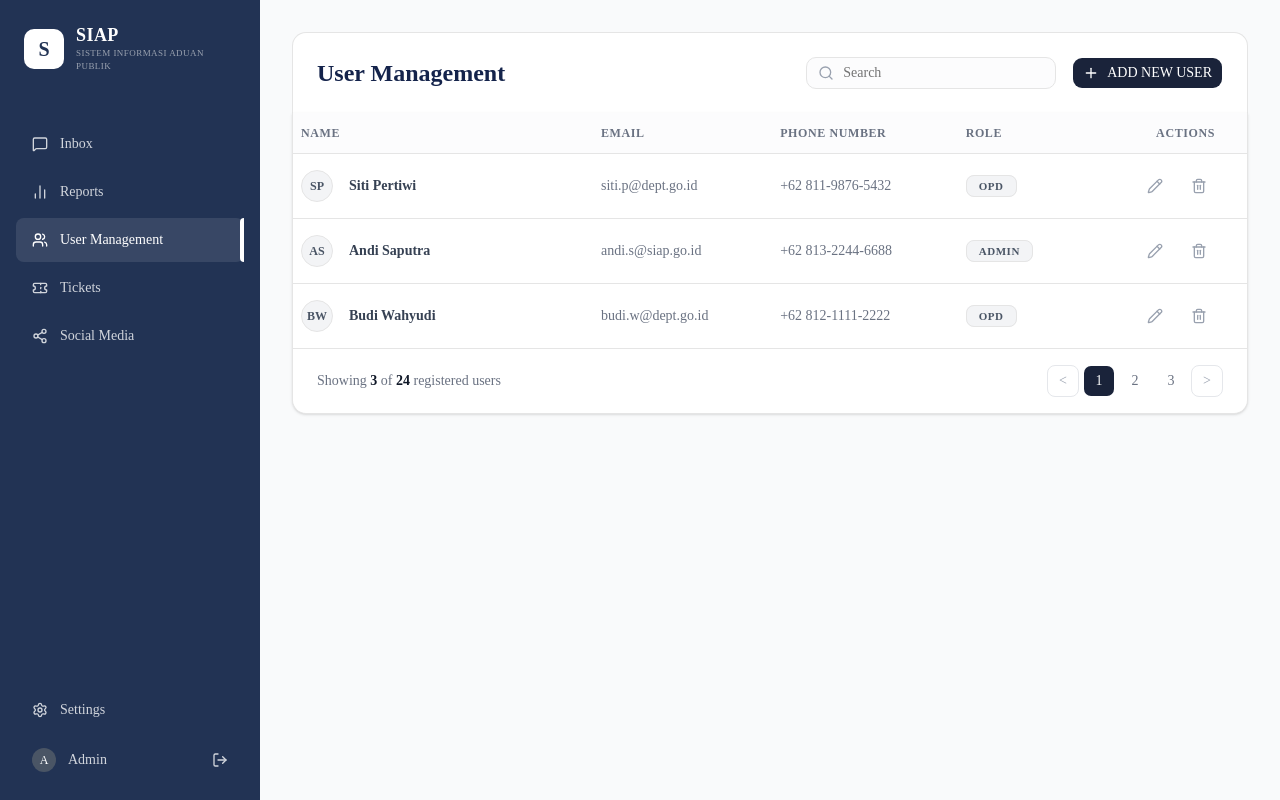
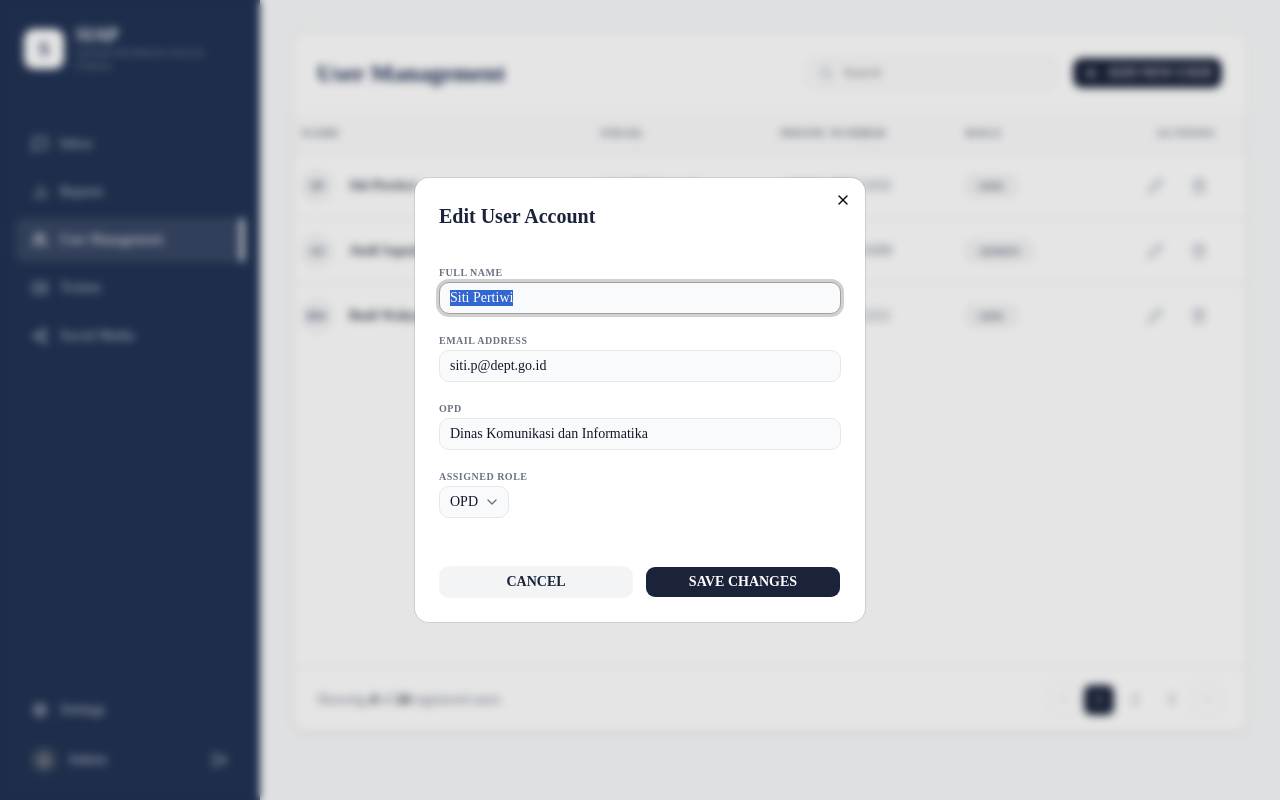
Before and after one commit to hibahsiap/SIAP, a Next.js app: page /admin/usermanagement in a window 1280 px wide. Both pictures are taken after a click on the button 1155 px from the left and 185 px from the top of the page. Built offline with nearby package versions, Linux system fonts and the light colour scheme.

Commit message:
feat: usermanagement-deleteedituser

```diff
--- a/app/admin/usermanagement/page.tsx
+++ b/app/admin/usermanagement/page.tsx
@@ -1,6 +1,11 @@
+"use client" // 1. Wajib ada ini di baris pertama
+
 import { Button } from "@/components/ui/button"
 import { Input } from "@/components/ui/input"
 import ModalAddUser from "@/components/modal-adduser"
+import ModalEditUser from "@/components/modal-edituser"
+import ModalDeleteUser from "@/components/modal-deleteuser"
+import { useUserStore } from "@/store/useUserStore"
 import {
   Table,
   TableBody,
@@ -9,17 +14,20 @@ import {
   TableHeader,
   TableRow,
 } from "@/components/ui/table"
-import { Search, Plus, Pencil, Trash2, FolderOpen } from "lucide-react"
+import { Search, Plus, Pencil, Trash2, Folder, FolderOpen, FileCheck, File, FileText, PlaySquare } from "lucide-react"
 
 // Coba ubah array ini menjadi kosong `const dummyUsers = []`
 // untuk melihat perubahan ke tampilan Empty State!
 const dummyUsers = [
-  { id: "1", name: "Siti Pertiwi", email: "siti.p@dept.go.id", phone: "+62 811-9876-5432", role: "OPD", initials: "SP" },
-  { id: "2", name: "Andi Saputra", email: "andi.s@siap.go.id", phone: "+62 813-2244-6688", role: "ADMIN", initials: "AS" },
-  { id: "3", name: "Budi Wahyudi", email: "budi.w@dept.go.id", phone: "+62 812-1111-2222", role: "OPD", initials: "BW" },
+  { id: "1", name: "Siti Pertiwi", email: "siti.p@dept.go.id", phone: "+62 811-9876-5432", role: "OPD", initials: "SP", opd: "Dinas Komunikasi dan Informatika" },
+  { id: "2", name: "Andi Saputra", email: "andi.s@siap.go.id", phone: "+62 813-2244-6688", role: "ADMIN", initials: "AS", opd: "Sekretariat Daerah" },
+  { id: "3", name: "Budi Wahyudi", email: "budi.w@dept.go.id", phone: "+62 812-1111-2222", role: "OPD", initials: "BW", opd: "Dinas Kesehatan" },
 ]
 
 export default function UserManagementPage() {
+  // 2. Wajib dipanggil di sini agar fungsinya bisa dipakai
+  const { openEditModal, openDeleteModal } = useUserStore()
+
   return (
     <div className="p-8 bg-gray-50 min-h-screen">
       {/* Bagian Header Putih */}
@@ -32,36 +40,70 @@ export default function UserManagementPage() {
             <Search className="absolute left-3 top-1/2 -translate-y-1/2 w-4 h-4 text-gray-400" />
             <Input
               placeholder="Search"
-              className="pl-9 w-[250px] bg-gray-50/50"
+              className="pl-9 w-62.5 bg-gray-50/50"
             />
           </div>
           <ModalAddUser />
         </div>
       </div>
 
-      {/* Area Konten Utama (Conditional Rendering) */}
-      <div className="bg-white border border-t-0 rounded-b-xl overflow-hidden shadow-sm">
+      {/* Area Konten Utama */}
+      <div className="bg-white border border-t-0 rounded-b-xl flex flex-col shadow-sm h-[calc(100vh-180px)]">
 
-        {/* LOGIKA IF-ELSE: Jika data kosong, tampilkan ilustrasi. Jika ada, tampilkan tabel */}
+        {/* Area Atas: Tabel atau Empty State (mengisi sisa ruang yang ada) */}
+        <div className="flex-1 overflow-auto">
           {dummyUsers.length === 0 ? (
 
-          /* --- TAMPILAN EMPTY STATE --- */
-          <div className="flex flex-col items-center justify-center py-32">
-            {/* Ilustrasi Lingkaran & Folder */}
-            <div className="relative w-40 h-40 flex items-center justify-center mb-6">
-              <div className="absolute inset-0 border border-gray-100 rounded-full animate-ping opacity-20"></div>
-              <div className="absolute inset-4 border border-gray-100 rounded-full"></div>
-              <div className="absolute inset-8 border border-gray-100 rounded-full"></div>
-              <div className="bg-white p-4 rounded-full shadow-sm z-10">
-                <FolderOpen className="w-12 h-12 text-black" />
+            /* --- TAMPILAN EMPTY STATE PERSIS FIGMA --- */
+            <div className="flex flex-col items-center justify-center h-full min-h-100">
+
+              {/* Wadah Ilustrasi */}
+              <div className="relative w-56 h-56 flex items-center justify-center mb-4">
+
+                {/* 3 Cincin Belakang */}
+                <div className="absolute inset-0 border-[1.5px] border-gray-100 rounded-full"></div>
+                <div className="absolute inset-8 border-[1.5px] border-gray-100 rounded-full"></div>
+                <div className="absolute inset-16 border-[1.5px] border-gray-100 rounded-full"></div>
+
+                {/* Icon Utama di Tengah (Folder Merah Solid) */}
+                <div className="z-10 bg-white p-2 rounded-full">
+                  <FolderOpen className="w-14 h-14 text-black fill-white" strokeWidth={1} />
+                </div>
+
+                {/* --- Icon-Icon yang Mengorbit --- */}
+                {/* Kiri Atas */}
+                <div className="absolute top-[18%] left-[16%] bg-white p-1">
+                  <FileCheck className="w-5 h-5 text-black" strokeWidth={1.5} />
+                </div>
+                {/* Kanan Atas */}
+                <div className="absolute top-[10%] right-[20%] bg-white p-1">
+                  <Folder className="w-5 h-5 text-black" strokeWidth={1.5} />
+                </div>
+                {/* Kanan Tengah */}
+                <div className="absolute top-[35%] right-[8%] bg-white p-1">
+                  <File className="w-4 h-4 text-black" strokeWidth={1.5} />
+                </div>
+                {/* Kanan Bawah */}
+                <div className="absolute bottom-[20%] right-[16%] bg-white p-1.5">
+                  <FileText className="w-6 h-6 text-black fill-white" />
+                </div>
+                {/* Tengah Bawah */}
+                <div className="absolute bottom-[5%] left-[45%] bg-white p-1">
+                  <File className="w-4 h-4 text-black" strokeWidth={1.5} />
+                </div>
+                {/* Kiri Tengah */}
+                <div className="absolute top-[50%] left-[3%] bg-white p-1">
+                  <PlaySquare className="w-6 h-6 text-black" strokeWidth={1.5} />
                 </div>
               </div>
-            <h3 className="text-lg font-bold text-gray-900">No users found</h3>
-            <p className="text-sm text-gray-400 mt-2 text-center max-w-sm">
+
+              {/* Teks & Tombol */}
+              <h3 className="text-xl font-bold text-gray-900 mt-2">No users found</h3>
+              <p className="text-[14px] text-gray-400 mt-2 text-center max-w-sm leading-relaxed">
                 There is currently no data available. <br/>
                 Please add new data to see it displayed here.
               </p>
-            <Button className="mt-6 bg-[#1a233a] hover:bg-[#1a233a]/90 flex items-center gap-2">
+              <Button className="mt-6 bg-[#172033] hover:bg-[#172033]/90 text-white font-medium px-5 py-5 flex items-center gap-2 rounded-lg">
                 <Plus className="w-4 h-4" /> NEW USER
               </Button>
             </div>
@@ -69,11 +111,10 @@ export default function UserManagementPage() {
           ) : (
 
             /* --- TAMPILAN TABEL ADA DATA --- */
-          <>
             <Table>
               <TableHeader>
                 <TableRow className="bg-gray-50/50 hover:bg-gray-50/50 border-b-2">
-                  <TableHead className="w-[300px] font-bold text-gray-500 text-xs tracking-wider">NAME</TableHead>
+                  <TableHead className="w-75 font-bold text-gray-500 text-xs tracking-wider">NAME</TableHead>
                   <TableHead className="font-bold text-gray-500 text-xs tracking-wider">EMAIL</TableHead>
                   <TableHead className="font-bold text-gray-500 text-xs tracking-wider">PHONE NUMBER</TableHead>
                   <TableHead className="font-bold text-gray-500 text-xs tracking-wider">ROLE</TableHead>
@@ -98,10 +139,15 @@ export default function UserManagementPage() {
                     </TableCell>
                     <TableCell className="text-right pr-8">
                       <div className="flex justify-end gap-3 text-gray-400">
-                        <button className="p-2 hover:bg-gray-100 rounded-md hover:text-[#14234b] transition-all">
+                        <button
+                          onClick={() => openEditModal(user)}
+                          className="p-2 hover:bg-gray-100 rounded-md hover:text-[#14234b] transition-all"
+                        >
                           <Pencil className="w-4 h-4" />
                         </button>
-                        <button className="p-2 hover:bg-red-50 rounded-md hover:text-red-600 transition-all">
+                        <button
+                        onClick={() => openDeleteModal(user)}
+                        className="p-2 hover:bg-red-50 rounded-md hover:text-red-600 transition-all">
                           <Trash2 className="w-4 h-4" />
                         </button>
                       </div>
@@ -110,23 +156,25 @@ export default function UserManagementPage() {
                 ))}
               </TableBody>
             </Table>
+          )}
+        </div>
 
-            {/* Bagian Pagination Bawah */}
-            <div className="flex items-center justify-between px-6 py-4 border-t">
+        {/* --- BAGIAN PAGINATION SELALU MUNCUL DI BAWAH --- */}
+        <div className="flex items-center justify-between px-6 py-4 border-t bg-white mt-auto rounded-b-xl">
           <p className="text-sm text-gray-500">
-                Showing <span className="font-bold text-gray-900">3</span> of <span className="font-bold text-gray-900">24</span> registered users
+            Showing <span className="font-bold text-gray-900">{dummyUsers.length > 0 ? "4" : "0"}</span> of <span className="font-bold text-gray-900">{dummyUsers.length > 0 ? "24" : "0"}</span> registered users
           </p>
           <div className="flex gap-1">
             <Button variant="outline" size="icon" className="w-8 h-8 rounded-md text-gray-400 border-gray-200">{"<"}</Button>
-                <Button variant="default" size="icon" className="w-8 h-8 rounded-md bg-[#1a233a] hover:bg-[#1a233a]/90">1</Button>
-                <Button variant="ghost" size="icon" className="w-8 h-8 rounded-md text-gray-500">2</Button>
-                <Button variant="ghost" size="icon" className="w-8 h-8 rounded-md text-gray-500">3</Button>
+            <Button variant="default" size="icon" className="w-8 h-8 rounded-md bg-[#1a233a] hover:bg-[#1a233a]/90 text-white font-medium">1</Button>
+            <Button variant="ghost" size="icon" className="w-8 h-8 rounded-md text-gray-500 hover:bg-gray-100">2</Button>
+            <Button variant="ghost" size="icon" className="w-8 h-8 rounded-md text-gray-500 hover:bg-gray-100">3</Button>
             <Button variant="outline" size="icon" className="w-8 h-8 rounded-md text-gray-400 border-gray-200">{">"}</Button>
           </div>
         </div>
-          </>
-        )}
       </div>
+      <ModalEditUser />
+      <ModalDeleteUser />
     </div>
   );
 }
--- a/components/modal-adduser.tsx
+++ b/components/modal-adduser.tsx
@@ -35,7 +35,7 @@ export default function ModalAddUser() {
       </DialogTrigger>
 
       {/* Isi dari Modal (Pop-up) */}
-      <DialogContent className="sm:max-w-[450px] p-6 bg-white rounded-xl">
+      <DialogContent className="sm:max-w-112.5 p-6 bg-white rounded-xl">
         <DialogHeader className="mb-4">
           <DialogTitle className="text-xl font-bold text-[#1a233a]">Add User Account</DialogTitle>
         </DialogHeader>
--- /dev/null
+++ b/components/modal-deleteuser.tsx
@@ -0,0 +1,47 @@
+"use client"
+
+import { Button } from "@/components/ui/button"
+import {
+  Dialog,
+  DialogContent,
+} from "@/components/ui/dialog"
+import { useUserStore } from "@/store/useUserStore"
+
+export default function ModalDeleteUser() {
+  const { isDeleteModalOpen, closeDeleteModal, selectedUser } = useUserStore()
+
+  if (!selectedUser) return null;
+
+  return (
+    <Dialog open={isDeleteModalOpen} onOpenChange={(isOpen) => !isOpen && closeDeleteModal()}>
+      {/* max-w-[400px] agar modalnya tidak terlalu lebar, pas untuk konfirmasi */}
+      <DialogContent className="sm:max-w-100 p-8 bg-white rounded-2xl flex flex-col items-center text-center">
+
+        {/* Bagian Teks */}
+        <div className="mt-2 mb-4">
+          <h2 className="text-2xl font-bold text-gray-900 mb-2">
+            Do you want to delete?
+          </h2>
+          <p className="text-gray-500 text-[15px]">
+            This user account <span className="font-semibold text-gray-700">"{selectedUser.name}"</span> will be permanently deleted.
+          </p>
+        </div>
+
+        {/* Tombol Action */}
+        <div className="flex gap-3 w-full mt-4">
+          <Button
+            onClick={closeDeleteModal}
+            variant="outline"
+            className="flex-1 bg-gray-100 hover:bg-gray-200 border-0 text-[#1a233a] font-bold py-6 rounded-xl"
+          >
+            CANCEL
+          </Button>
+          <Button className="flex-1 bg-[#1a233a] hover:bg-[#1a233a]/90 text-white font-bold py-6 rounded-xl shadow-md">
+            DELETE
+          </Button>
+        </div>
+
+      </DialogContent>
+    </Dialog>
+  )
+}
--- /dev/null
+++ b/components/modal-edituser.tsx
@@ -0,0 +1,78 @@
+"use client"
+
+import { Button } from "@/components/ui/button"
+import { Input } from "@/components/ui/input"
+import {
+  Dialog,
+  DialogContent,
+  DialogHeader,
+  DialogTitle,
+} from "@/components/ui/dialog"
+import {
+  Select,
+  SelectContent,
+  SelectItem,
+  SelectTrigger,
+  SelectValue,
+} from "@/components/ui/select"
+import { useUserStore } from "@/store/useUserStore"
+
+export default function ModalEditUser() {
+  const { isEditModalOpen, closeEditModal, selectedUser } = useUserStore()
+
+  if (!selectedUser) return null;
+
+  return (
+    <Dialog open={isEditModalOpen} onOpenChange={(isOpen) => !isOpen && closeEditModal()}>
+      <DialogContent className="sm:max-w-112.5 p-6 bg-white rounded-xl">
+        <DialogHeader className="mb-4">
+          <DialogTitle className="text-xl font-bold text-[#1a233a]">Edit User Account</DialogTitle>
+        </DialogHeader>
+
+        <div className="space-y-4">
+          <div className="space-y-1.5">
+            <label className="text-[10px] font-bold text-gray-500 uppercase tracking-wider">Full Name</label>
+            <Input defaultValue={selectedUser.name} className="bg-gray-50 border-gray-200 text-gray-900" />
+          </div>
+
+          <div className="space-y-1.5">
+            <label className="text-[10px] font-bold text-gray-500 uppercase tracking-wider">Email Address</label>
+            <Input defaultValue={selectedUser.email} type="email" className="bg-gray-50 border-gray-200 text-gray-900" />
+          </div>
+
+          <div className="space-y-1.5">
+            <label className="text-[10px] font-bold text-gray-500 uppercase tracking-wider">OPD</label>
+            <Input defaultValue={selectedUser.opd} className="bg-gray-50 border-gray-200 text-gray-900" />
+          </div>
+
+          <div className="space-y-1.5">
+            <label className="text-[10px] font-bold text-gray-500 uppercase tracking-wider">Assigned Role</label>
+            <Select defaultValue={selectedUser.role.toLowerCase()}>
+              <SelectTrigger className="bg-gray-50 border-gray-200 text-gray-900">
+                <SelectValue />
+              </SelectTrigger>
+              <SelectContent>
+                <SelectItem value="admin">Admin</SelectItem>
+                <SelectItem value="opd">OPD</SelectItem>
+                <SelectItem value="user">User</SelectItem>
+              </SelectContent>
+            </Select>
+          </div>
+        </div>
+
+        <div className="flex gap-3 mt-8">
+          <Button
+            onClick={closeEditModal}
+            variant="outline"
+            className="flex-1 bg-gray-100 hover:bg-gray-200 border-0 text-[#1a233a] font-bold"
+          >
+            CANCEL
+          </Button>
+          <Button className="flex-1 bg-[#1a233a] hover:bg-[#1a233a]/90 text-white font-bold">
+            SAVE CHANGES
+          </Button>
+        </div>
+      </DialogContent>
+    </Dialog>
+  )
+}
--- a/components/ui/layout/sidebar.tsx
+++ b/components/ui/layout/sidebar.tsx
@@ -4,7 +4,7 @@ import { MessageSquare, BarChart2, Users, Ticket, Share2, Settings, LogOut } fro
 
 export default function Sidebar() {
   return (
-    <aside className="w-[260px] bg-[#223354] text-gray-300 flex flex-col h-screen sticky top-0">
+    <aside className="w-65 bg-[#223354] text-gray-300 flex flex-col h-screen sticky top-0">
       {/* Bagian Logo */}
       <div className="p-6 flex items-center gap-3">
         {/* Ganti '/logo.png' dengan nama file logomu di folder public */}
--- /dev/null
+++ b/store/useUserStore.ts
@@ -0,0 +1,37 @@
+import { create } from 'zustand'
+
+export type User = {
+  id: string;
+  name: string;
+  email: string;
+  phone: string;
+  role: string;
+  initials: string;
+  opd: string;
+}
+
+interface UserState {
+  // State untuk Edit Modal
+  isEditModalOpen: boolean;
+  selectedUser: User | null;
+  openEditModal: (user: User) => void;
+  closeEditModal: () => void;
+
+  // --- TAMBAHAN BARU: State untuk Delete Modal ---
+  isDeleteModalOpen: boolean;
+  openDeleteModal: (user: User) => void;
+  closeDeleteModal: () => void;
+}
+
+export const useUserStore = create<UserState>((set) => ({
+  // State Edit
+  isEditModalOpen: false,
+  selectedUser: null,
+  openEditModal: (user) => set({ isEditModalOpen: true, selectedUser: user }),
+  closeEditModal: () => set({ isEditModalOpen: false, selectedUser: null }),
+
+  // --- TAMBAHAN BARU: Fungsi Delete ---
+  isDeleteModalOpen: false,
+  openDeleteModal: (user) => set({ isDeleteModalOpen: true, selectedUser: user }),
+  closeDeleteModal: () => set({ isDeleteModalOpen: false, selectedUser: null }),
+}))
```
Lines whose indentation alone changed are shown as unchanged.
